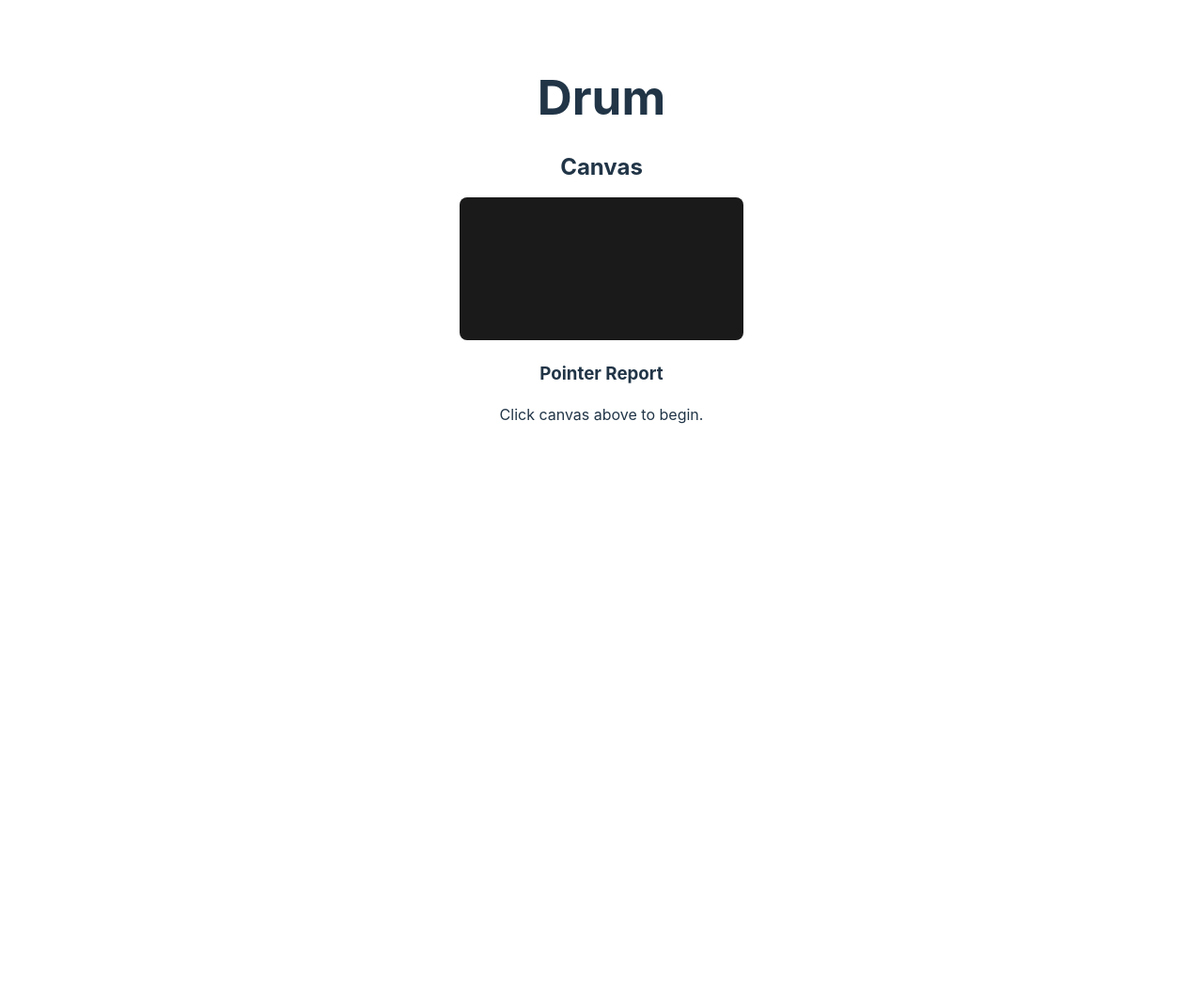
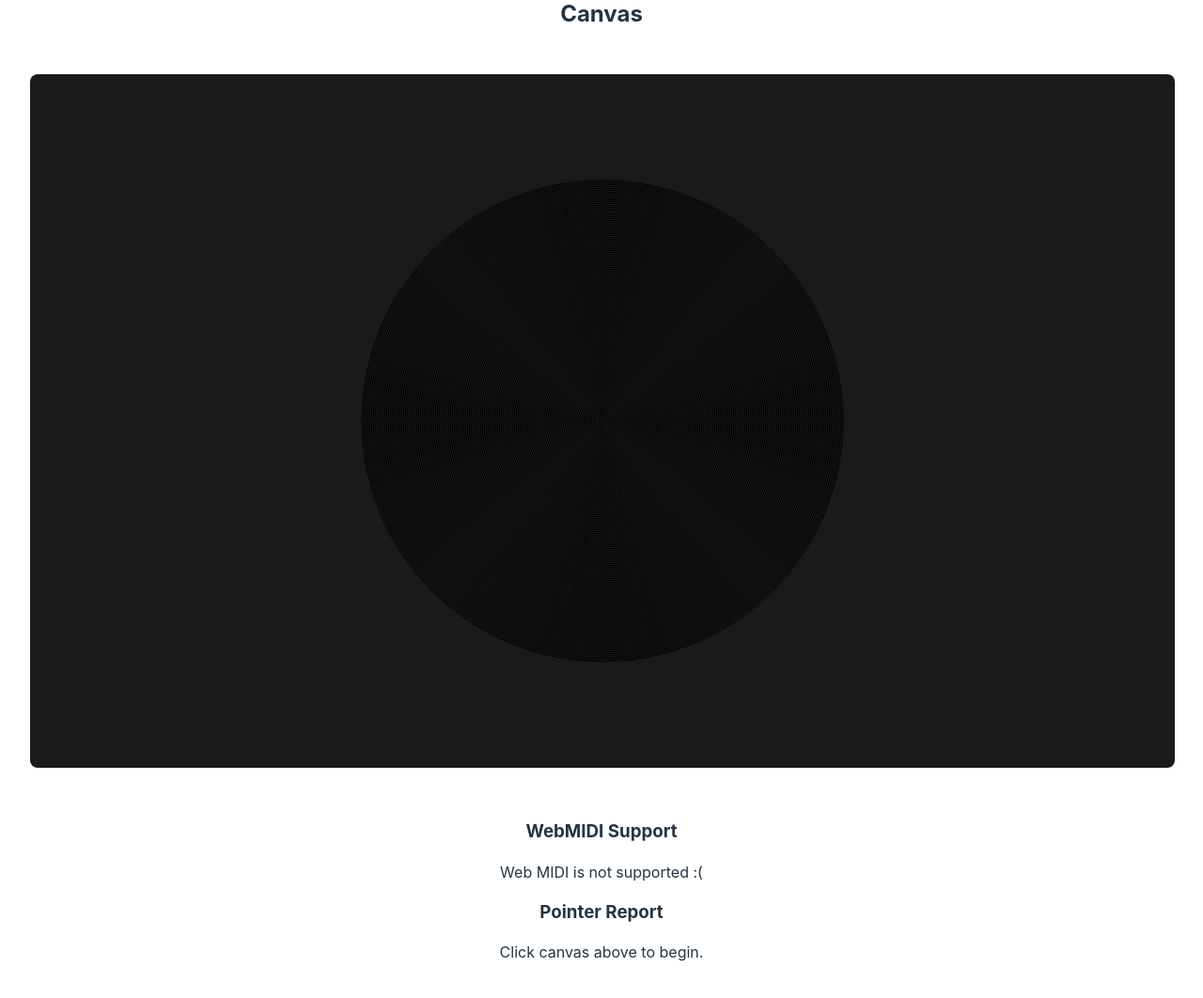
Before and after one commit to ericArbour/drum, a website built with Vite: page index.html in a window 1280 px wide. Shown: the part 136-1198 px from the top of the page at 94% size. Before the commit the page ends 800 px from the top, so only its background shows below. Built offline with nearby package versions, Linux system fonts and the light colour scheme.

Commit message:
Draw 128 canvas circles

```diff
--- a/src/app.ts
+++ b/src/app.ts
@@ -2,11 +2,15 @@ import './style.css';
 import { setupCanvas } from './canvas';
 
 document.querySelector<HTMLDivElement>('#app')!.innerHTML = `
-  <main>
+  <main id="main">
     <h1>Drum</h1>
     <article>
       <h2>Canvas</h2>
       <canvas id="canvas"></canvas>
+      <aside>
+        <h3>WebMIDI Support</h3>
+        <p id="web-midi-support">Checking if WebMIDI is supported...</p>
+      </aside>
       <aside>
         <h3>Pointer Report</h3>
         <p id="pointer-report">Click canvas above to begin.</p>
@@ -17,5 +21,6 @@ document.querySelector<HTMLDivElement>('#app')!.innerHTML = `
 
 setupCanvas(
   document.querySelector<HTMLCanvasElement>('#canvas')!,
-  document.querySelector<HTMLParagraphElement>('#pointer-report')!
+  document.querySelector<HTMLParagraphElement>('#pointer-report')!,
+  document.querySelector<HTMLParagraphElement>('#web-midi-support')!
 );
--- a/src/canvas.ts
+++ b/src/canvas.ts
@@ -1,7 +1,41 @@
 export function setupCanvas(
   canvasElement: HTMLCanvasElement,
-  pointerReportElement: HTMLParagraphElement
+  pointerReportElement: HTMLParagraphElement,
+  webMidiSupportElement: HTMLParagraphElement
 ) {
+  // resize the canvas to fill browser window dynamically
+  window.addEventListener('resize', resizeCanvas, false);
+
+  function resizeCanvas() {
+    const fontSizePx = parseFloat(
+      window.getComputedStyle(document.body).getPropertyValue('font-size')
+    );
+    const mainWidth = document.getElementById('main')!.clientWidth;
+    const padding2rem = fontSizePx * 2;
+
+    canvasElement.width = mainWidth;
+    canvasElement.height = window.innerHeight - padding2rem * 2;
+
+    drawCircles();
+  }
+
+  resizeCanvas();
+
+  function drawCircles() {
+    const { height, width } = canvasElement;
+    const minDim = Math.min(height, width);
+    const circleRadius = Math.floor(minDim / 256);
+    const center = [Math.floor(width / 2), Math.floor(height / 2)] as const;
+
+    const ctx = canvasElement.getContext('2d')!;
+
+    for (let i = 1; i <= 128; i++) {
+      ctx.beginPath();
+      ctx.arc(...center, circleRadius * i, 0, 2 * Math.PI);
+      ctx.stroke();
+    }
+  }
+
   const handleClick = (e: PointerEvent) => {
     console.log(e);
     pointerReportElement.innerHTML = `
@@ -30,4 +64,18 @@ export function setupCanvas(
     `;
   };
   canvasElement.addEventListener('pointerdown', handleClick);
+
+  let midi = null; // global MIDIAccess object
+  function onMIDISuccess(midiAccess: MIDIAccess) {
+    console.log('MIDI ready!');
+    midi = midiAccess; // store in the global (in real usage, would probably keep in an object instance)
+    webMidiSupportElement.innerHTML = 'Web MIDI is supported!';
+  }
+
+  function onMIDIFailure(msg: string) {
+    console.log(`Failed to get MIDI access - ${msg}`);
+    webMidiSupportElement.innerHTML = 'Web MIDI is not supported :(';
+  }
+
+  navigator.requestMIDIAccess().then(onMIDISuccess, onMIDIFailure);
 }
--- a/src/style.css
+++ b/src/style.css
@@ -30,6 +30,10 @@ body {
   place-items: center;
   min-width: 320px;
   min-height: 100vh;
+}
+
+main {
+  width: calc(100vw - 4rem);
 }
 
 main > * {
@@ -68,6 +72,7 @@ button:focus-visible {
 }
 
 canvas {
+  margin: 2rem 0;
   border-radius: 8px;
   border: 1px solid transparent;
   background-color: #1a1a1a;
```
